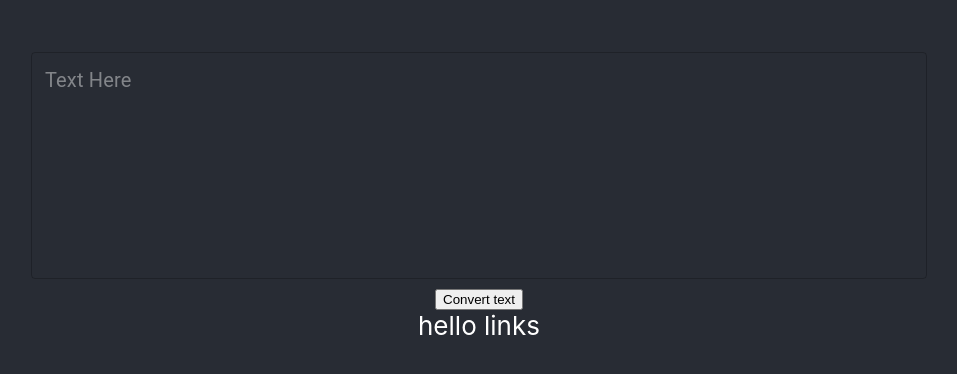
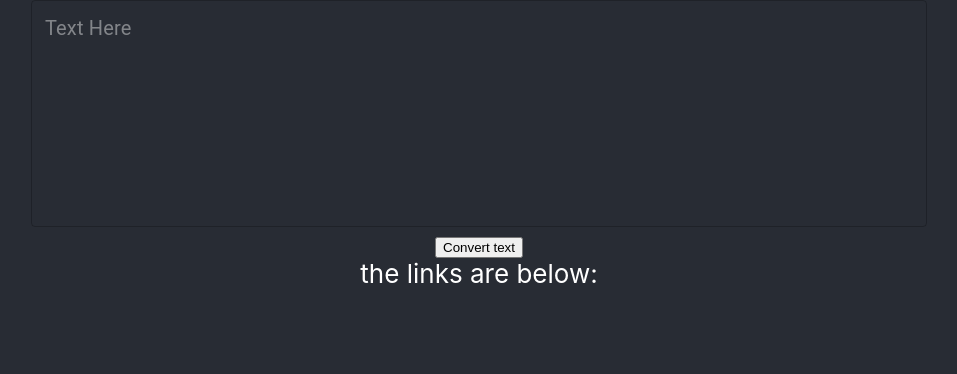
Before and after one commit to SaifKbishi/textToLinks, a React (Create React App) app: page / in a window 1280 px wide. Shown: the top 374 px of the page, without its empty margins (161-1118 px from the left). Built offline with nearby package versions, Linux system fonts and the light colour scheme.

Commit message:
can turn text to links

```diff
--- a/src/App.css
+++ b/src/App.css
@@ -52,3 +52,7 @@
 .textForm{
   width: 70%
 }
+#allLinks{
+  text-align: left;
+  margin: 0 150px;
+}
--- a/src/App.js
+++ b/src/App.js
@@ -6,12 +6,14 @@ import './App.css';
 
 function App() {
   const [links, setLinks] = useState('');
+  const [clickableLinks, setClickableLinks] = useState([]);
   const {Provider} = linksContext;
 
   return (
+    document.title = 'Text To Links',
     <div className="App">
       <header className="App-header">
-        <Provider value={{links, setLinks}}>
+        <Provider value={{links, setLinks, clickableLinks, setClickableLinks}}>
           <UploadText/>
           <Links />
         </Provider>
--- a/src/Components/Links/Links.js
+++ b/src/Components/Links/Links.js
@@ -1,13 +1,23 @@
 import React,{useContext} from 'react';
-import {linksContext} from '../../linksContext'
+import {linksContext} from '../../linksContext';
+import Link from '@material-ui/core/Link';
 
 const Links = () =>{
-  const {links, setLinks} = useContext(linksContext);
+  const {links, setLinks, clickableLinks, setClickableLinks} = useContext(linksContext);
+  const renderLinks = clickableLinks.map((lnk)=>{
+    return(
+      <>
+      <Link key={lnk.index} href={lnk} target="_blank" rel="noopener">{lnk}</Link><br/>
+      </>
+    );
+  });
 
   return (
-    <div>
-      hello links
-      {links}
+    <div >
+      the links are below: <br/>
+      <p id="allLinks">
+      {renderLinks}
+      </p>
     </div>
   );
 
--- a/src/Components/UploadText/UploadText.js
+++ b/src/Components/UploadText/UploadText.js
@@ -4,16 +4,31 @@ import {linksContext} from '../../linksContext'
 
 const UploadText = ()=>{
   const [localLinks, setLocalLinks] = useState('');
-  const {links, setLinks} = useContext(linksContext);
+  const {links, setLinks, clickableLinks, setClickableLinks} = useContext(linksContext);
+  const linebreak = '\n';
+  const linksArray = [];
 
   const handleSubmit =(e)=>{
     e.preventDefault();
     setLinks(localLinks);
+    stringToArray(links);
+  }
+
+  const stringToArray= async (linksstring)=>{
+    let stringsArray = linksstring.split(linebreak);
+
+    await stringsArray.forEach(element => {
+      if(element.length > 0){
+        linksArray.push(element);
+      }
+    });
+    console.log('25',linksArray)
+    setClickableLinks(linksArray);
   }
 
   return (
     <>
-    <p>{localLinks}</p>
+    {/* <p>{localLinks}</p> */}
     <form className='textForm' noValidate autoComplete="off">
       <div>
         <TextField
@@ -22,7 +37,7 @@ const UploadText = ()=>{
           multiline
           minRows={10}
           placeholder="Text Here"
-          maxRows={25}
+          maxRows={10}
           value={localLinks}
           variant="outlined"
           fullWidth
```
